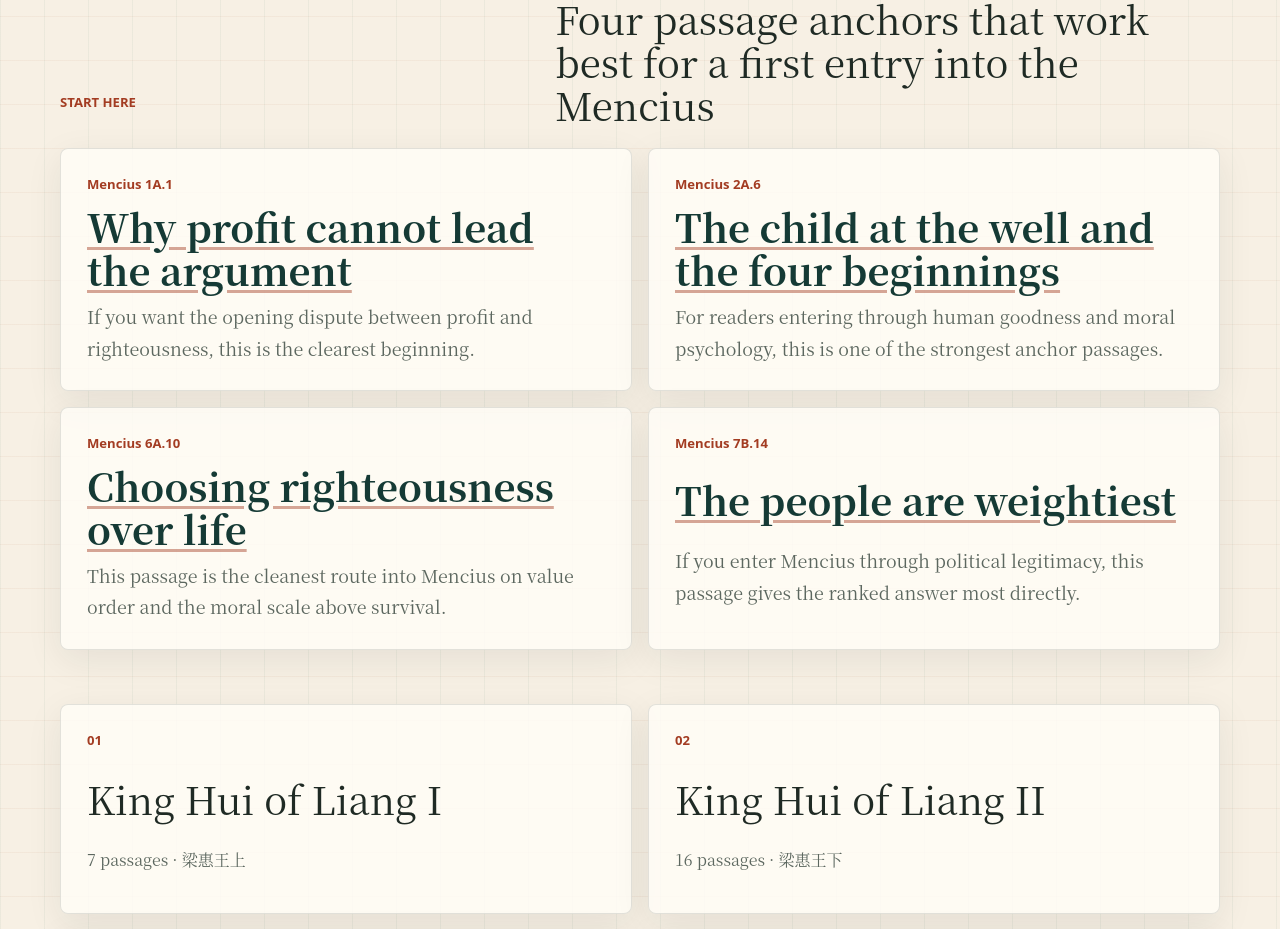
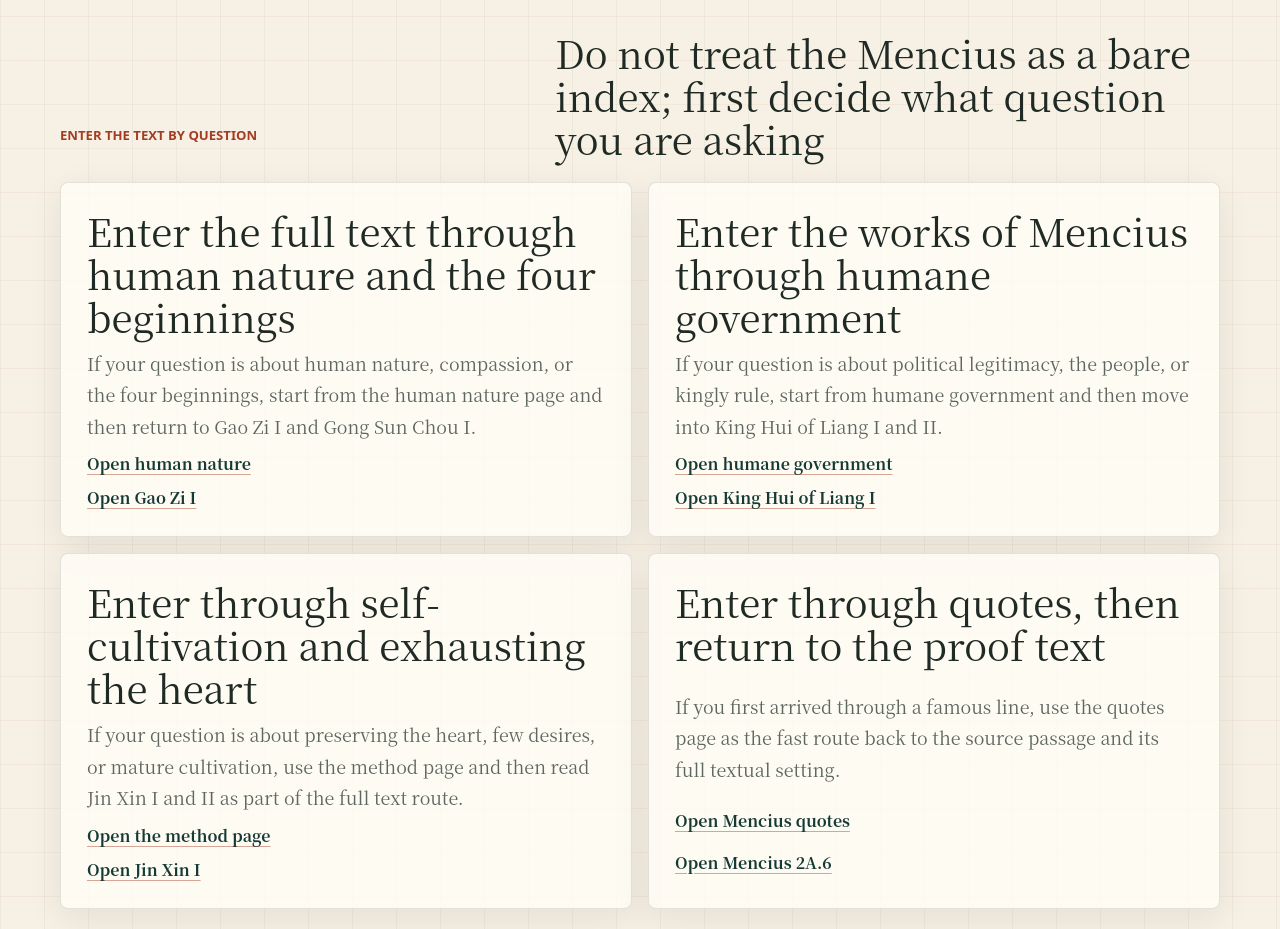
Before and after one commit to weitzu-com/mengtzu, a Next.js app: page /en/books in a window 1280 px wide. Shown: the part 820-1749 px from the top of the page. Built offline with nearby package versions, Linux system fonts and the light colour scheme.

Commit message:
Strengthen Mencius full-text hub

```diff
--- a/app/[locale]/books/page.tsx
+++ b/app/[locale]/books/page.tsx
@@ -20,6 +20,32 @@ const booksHubContent = {
       ["2", "中英双语路径"],
       ["1", "稳定引用入口"],
     ] as [string, string][],
+    routeCards: [
+      {
+        title: "从性善与四端进入原典",
+        body: "若你在找“孟子怎样理解人性”“四端从哪里来”，先从性善主题页进入，再回到《告子上》《公孙丑上》的关键章句。",
+        primary: { label: "查看性善主题页", path: "/principles/xing-shan" },
+        secondary: { label: "打开《告子上》全文", path: "/books/gao-zi-i" },
+      },
+      {
+        title: "从仁政与民本进入原典",
+        body: "若你在找“孟子的政治思想”“民为贵”“王道”，先抓仁政主题页，再回到《梁惠王》上下两卷。",
+        primary: { label: "查看仁政主题页", path: "/principles/ren-zheng" },
+        secondary: { label: "打开《梁惠王上》全文", path: "/books/liang-hui-wang-i" },
+      },
+      {
+        title: "从修身与尽心进入原典",
+        body: "若你在找“如何保存本心”“如何读孟子谈修养”，先看读法与尽心相关内容，再进入《尽心》上下两卷。",
+        primary: { label: "查看读法页", path: "/method" },
+        secondary: { label: "打开《尽心上》全文", path: "/books/jin-xin-i" },
+      },
+      {
+        title: "从名句与出处快速进入",
+        body: "若你先是从名句进入，再回头要找原文章句和完整语境，就先看名言页，再回到具体 passage 页面。",
+        primary: { label: "查看名言页", path: "/quotes" },
+        secondary: { label: "打开《公孙丑上》2A.6", path: "/books/gong-sun-chou-i/2a-6" },
+      },
+    ],
     starterPassages: [
       {
         ref: "孟子 1A.1",
@@ -48,6 +74,10 @@ const booksHubContent = {
     ],
     faqs: [
       {
+        question: "《孟子》有哪些作品结构？",
+        answer: "传统上《孟子》分七篇，而本站按上下分成十四卷来导航，共 260 个章句独立页面。这样既保留原典结构，也更适合稳定引用和搜索返回。",
+      },
+      {
         question: "为什么把《孟子》做成十四卷、二百六十章的独立页面？",
         answer: "因为稳定引用和搜索检索都需要稳定 URL。卷级页负责导航，章句页负责给出可精确返回的原文证据。",
       },
@@ -68,6 +98,32 @@ const booksHubContent = {
       ["2", "bilingual reading paths"],
       ["1", "stable citation spine"],
     ] as [string, string][],
+    routeCards: [
+      {
+        title: "Enter the full text through human nature and the four beginnings",
+        body: "If your question is about human nature, compassion, or the four beginnings, start from the human nature page and then return to Gao Zi I and Gong Sun Chou I.",
+        primary: { label: "Open human nature", path: "/principles/xing-shan" },
+        secondary: { label: "Open Gao Zi I", path: "/books/gao-zi-i" },
+      },
+      {
+        title: "Enter the works of Mencius through humane government",
+        body: "If your question is about political legitimacy, the people, or kingly rule, start from humane government and then move into King Hui of Liang I and II.",
+        primary: { label: "Open humane government", path: "/principles/ren-zheng" },
+        secondary: { label: "Open King Hui of Liang I", path: "/books/liang-hui-wang-i" },
+      },
+      {
+        title: "Enter through self-cultivation and exhausting the heart",
+        body: "If your question is about preserving the heart, few desires, or mature cultivation, use the method page and then read Jin Xin I and II as part of the full text route.",
+        primary: { label: "Open the method page", path: "/method" },
+        secondary: { label: "Open Jin Xin I", path: "/books/jin-xin-i" },
+      },
+      {
+        title: "Enter through quotes, then return to the proof text",
+        body: "If you first arrived through a famous line, use the quotes page as the fast route back to the source passage and its full textual setting.",
+        primary: { label: "Open Mencius quotes", path: "/quotes" },
+        secondary: { label: "Open Mencius 2A.6", path: "/books/gong-sun-chou-i/2a-6" },
+      },
+    ],
     starterPassages: [
       {
         ref: "Mencius 1A.1",
@@ -96,6 +152,10 @@ const booksHubContent = {
     ],
     faqs: [
       {
+        question: "What are the works of Mencius?",
+        answer: "Traditionally the Mencius is arranged as seven books. This site presents them as fourteen parts and 260 passage pages so the structure stays readable while each citation stays stable.",
+      },
+      {
         question: "Why turn the Mencius into fourteen parts and 260 passage pages?",
         answer: "Because stable citation and retrieval both need stable URLs. The part pages navigate the structure, and the passage pages provide precise textual proof.",
       },
@@ -113,6 +173,12 @@ const booksHubContent = {
   Locale,
   {
     metrics: [string, string][];
+    routeCards: {
+      title: string;
+      body: string;
+      primary: { label: string; path: string };
+      secondary: { label: string; path: string };
+    }[];
     starterPassages: { ref: string; title: string; note: string; path: string }[];
     faqs: { question: string; answer: string }[];
   }
@@ -128,11 +194,11 @@ export async function generateMetadata({ params }: PageProps): Promise<Metadata>
   return buildMetadata({
     locale,
     path: "/books",
-    title: locale === "zh" ? "《孟子》十四卷全文目录" : "The Mencius: fourteen-part complete text",
+    title: locale === "zh" ? "《孟子》全文：十四卷目录与原文入口" : "Mencius full text: fourteen-part complete text",
     description:
       locale === "zh"
-        ? "《孟子》十四卷、二百六十章独立页面目录，提供简体原文、逐字拼音和英文对照入口，并可作为稳定的引用与检索路径。"
-        : "A complete index of the fourteen parts and 260 passages of the Mencius, with Chinese, pinyin, and English reading pages.",
+        ? "《孟子》全文目录与作品结构入口：七篇分成十四卷、二百六十章独立页面，提供原文、拼音、英文对照与稳定引用路径。"
+        : "Read the Mencius full text through fourteen parts and 260 passages, with Chinese, pinyin, English, and stable routes for citation and search.",
     socialImagePath: `/${locale}/books/opengraph-image`,
     socialImageAlt: locale === "zh" ? "孟子全文目录分享图" : "Mencius full text index social card",
     socialImageWidth: 1200,
@@ -174,12 +240,12 @@ export default async function BooksPage({ params }: PageProps) {
       <SiteHeader locale={locale} active="books" path="/books" />
 
       <section className="page-hero compact">
-        <p className="eyebrow">{zh ? "七篇 · 上下十四卷 · 二百六十章" : "Seven books · Fourteen parts · 260 passages"}</p>
-        <h1>{zh ? "《孟子》全文目录" : "The Mencius complete text"}</h1>
+        <p className="eyebrow">{zh ? "《孟子》全文 · 七篇 · 上下十四卷 · 二百六十章" : "Mencius full text · seven books · fourteen parts · 260 passages"}</p>
+        <h1>{zh ? "《孟子》全文与作品结构入口" : "Mencius full text and works of Mencius"}</h1>
         <p>
           {zh
-            ? "每一卷和每一章句都有独立页面，可作为解释、引用、搜索与 AI 检索的原典证据。"
-            : "Every part and passage has its own page, so interpretation can point back to a stable textual source."}
+            ? "这页既是《孟子》全文目录，也是“孟子有哪些作品、从哪里开始读原典”的统一入口。每一卷和每一章句都有独立页面，可作为解释、引用、搜索与 AI 检索的原典证据。"
+            : "This page is both the Mencius full-text index and the direct answer to what the works of Mencius are and where to start reading them. Every part and passage has its own page, so interpretation can point back to a stable textual source."}
         </p>
       </section>
 
@@ -190,6 +256,33 @@ export default async function BooksPage({ params }: PageProps) {
             <span>{label}</span>
           </div>
         ))}
+      </section>
+
+      <section className="section-block">
+        <div className="section-heading">
+          <p className="eyebrow">{zh ? "按问题进入原典" : "Enter the text by question"}</p>
+          <h2>
+            {zh
+              ? "别只把《孟子》当目录，先判断你在问哪类问题"
+              : "Do not treat the Mencius as a bare index; first decide what question you are asking"}
+          </h2>
+        </div>
+        <div className="article-grid">
+          {content.routeCards.map((item) => (
+            <div className="text-flow compact-flow" key={item.title}>
+              <h2>{item.title}</h2>
+              <p>{item.body}</p>
+              <div className="related-link-list">
+                <a className="text-link" href={localPath(locale, item.primary.path)}>
+                  {item.primary.label}
+                </a>
+                <a className="text-link" href={localPath(locale, item.secondary.path)}>
+                  {item.secondary.label}
+                </a>
+              </div>
+            </div>
+          ))}
+        </div>
       </section>
 
       <section className="section-block">
```
Also changed, not shown: 1 other file (tests, documents, lock files or other folders).
